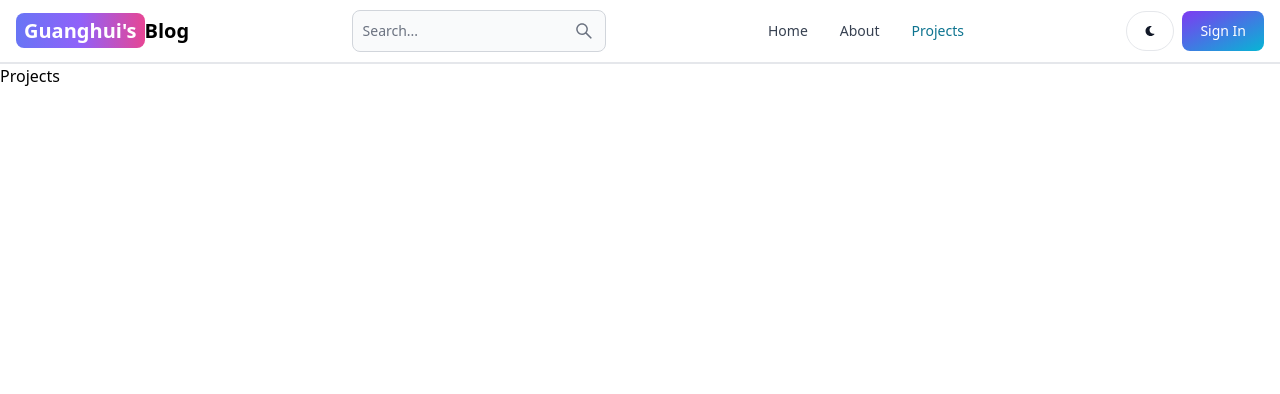
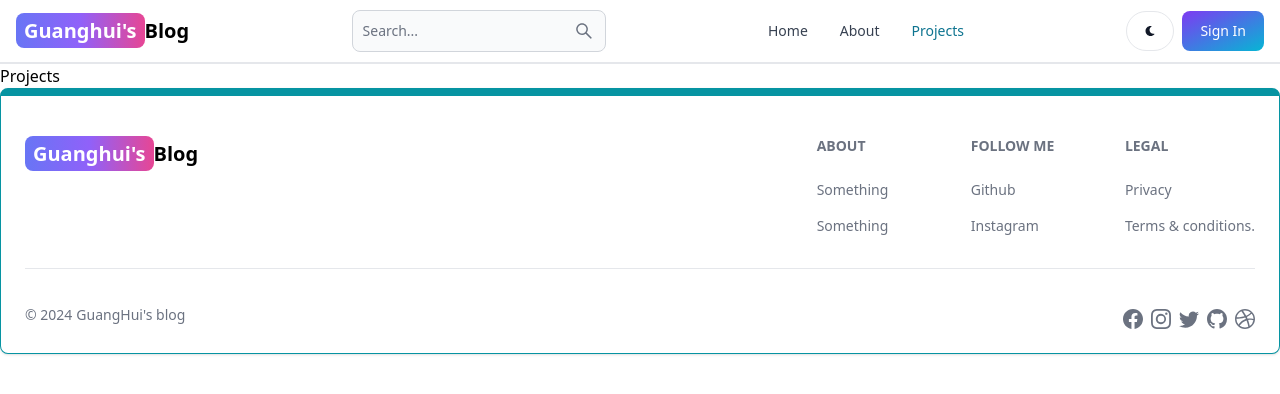
Before and after one commit to guanghui28/My_Blog, a React (Vite) app in the folder client/: page /projects in a window 1280 px wide. Shown: the top 394 px of the page. Built offline with nearby package versions, Linux system fonts and the light colour scheme.

Commit message:
create footer component

```diff
--- a/client/src/App.jsx
+++ b/client/src/App.jsx
@@ -6,6 +6,7 @@
 import About from "./pages/About";
 import Dashboard from "./pages/Dashboard";
 import Header from "./components/Header";
+import Footer from "./components/Footer";
 
 const App = () => {
 	return (
@@ -19,6 +20,7 @@
 				<Route path="/dashboard" element={<Dashboard />} />
 				<Route path="/projects" element={<Projects />} />
 			</Routes>
+			<Footer />
 		</>
 	);
 };
--- /dev/null
+++ b/client/src/components/Footer.jsx
@@ -0,0 +1,83 @@
+import { Footer } from "flowbite-react";
+import { Link } from "react-router-dom";
+import {
+	BsFacebook,
+	BsInstagram,
+	BsTwitter,
+	BsGithub,
+	BsDribbble,
+} from "react-icons/bs";
+
+const FooterComponent = () => {
+	return (
+		<Footer container className="border border-t-8 border-teal-500">
+			<div className="w-full max-w-7xl mx-auto">
+				<div className="grid w-full justify-between sm:flex  md:grid-cols-1">
+					<div className="mt-5">
+						<Link
+							to="/"
+							className="self-center whitespace-nowrap text-lg sm:text-xl font-semibold dark:text-white"
+						>
+							<span className="px-2 py-1 bg-gradient-to-r from-indigo-500 via-purple-500 to-pink-500 rounded-lg text-white">
+								Guanghui&apos;s
+							</span>
+							Blog
+						</Link>
+					</div>
+					<div className="grid grid-cols-2 sm:grid-cols-3 gap-8 sm:mt-4 sm:gap-6">
+						<div>
+							<Footer.Title title="About" />
+							<Footer.LinkGroup col>
+								<Footer.Link href="#" target="_blank" rel="noopener noreferrer">
+									Something
+								</Footer.Link>
+								<Footer.Link href="#" target="_blank" rel="noopener noreferrer">
+									Something
+								</Footer.Link>
+							</Footer.LinkGroup>
+						</div>
+						<div>
+							<Footer.Title title="Follow Me" />
+							<Footer.LinkGroup col>
+								<Footer.Link href="#" target="_blank" rel="noopener noreferrer">
+									Github
+								</Footer.Link>
+								<Footer.Link href="#" target="_blank" rel="noopener noreferrer">
+									Instagram
+								</Footer.Link>
+							</Footer.LinkGroup>
+						</div>
+						<div>
+							<Footer.Title title="Legal" />
+							<Footer.LinkGroup col>
+								<Footer.Link href="#" target="_blank" rel="noopener noreferrer">
+									Privacy
+								</Footer.Link>
+								<Footer.Link href="#" target="_blank" rel="noopener noreferrer">
+									Terms & conditions.
+								</Footer.Link>
+							</Footer.LinkGroup>
+						</div>
+					</div>
+				</div>
+				<Footer.Divider />
+				<div className="w-full sm:flex sm:items-center sm:justify-between">
+					<Footer.Copyright
+						href="#"
+						by="GuangHui's blog"
+						year={new Date().getFullYear()}
+					/>
+					<div className="mt-2 flex gap-2 sm:justify-center">
+						<Footer.Icon href="#" icon={BsFacebook} />
+						<Footer.Icon href="#" icon={BsInstagram} />
+						<Footer.Icon href="#" icon={BsTwitter} />
+						<Footer.Icon href="#" icon={BsGithub} />
+						<Footer.Icon href="#" icon={BsDribbble} />
+					</div>
+				</div>
+			</div>
+		</Footer>
+	);
+};
+
+export default FooterComponent;
```
